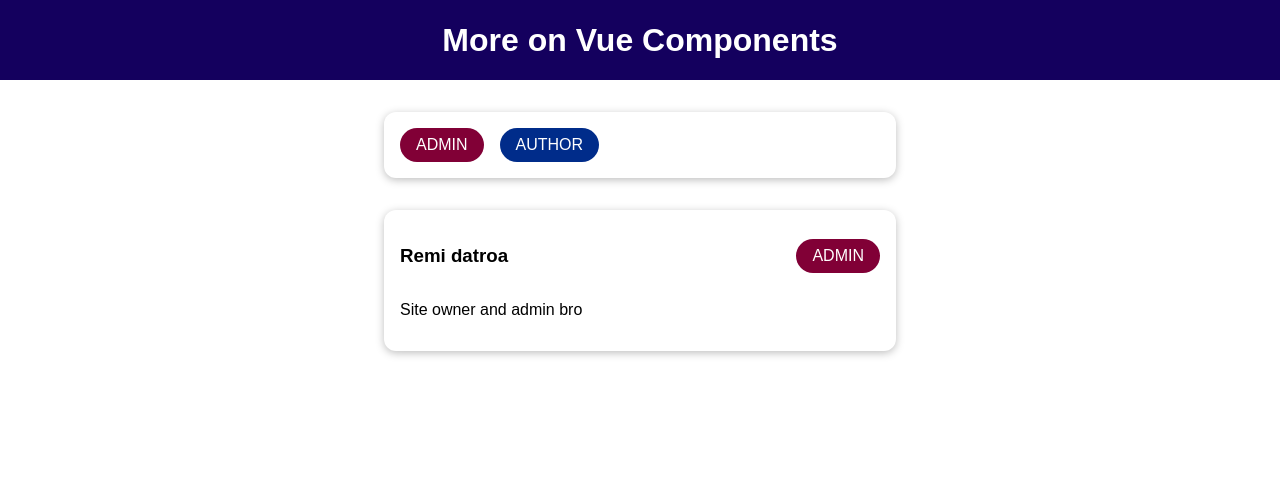
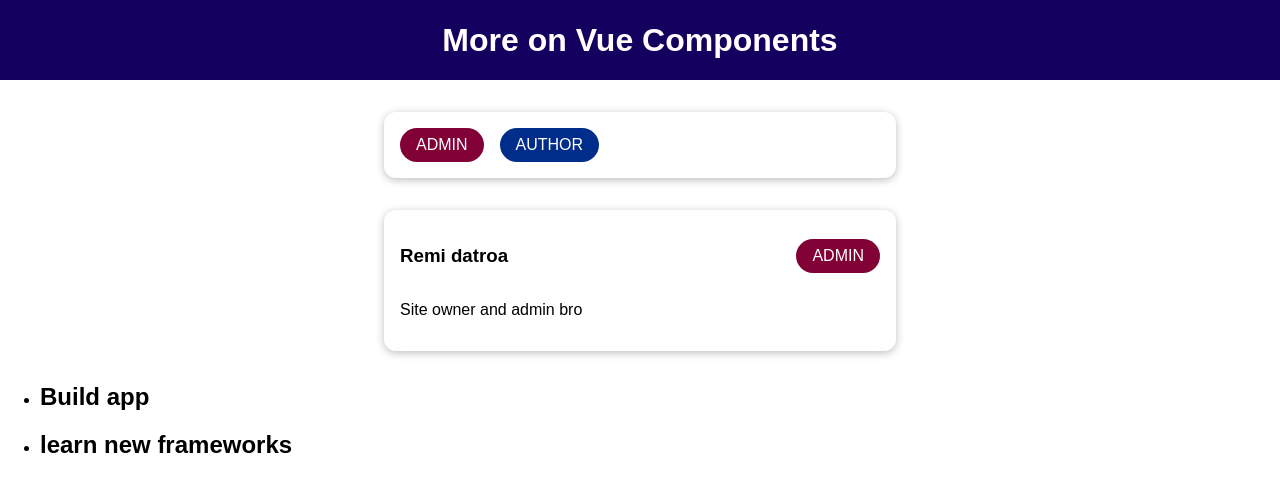
Before and after one commit to remidatroa/explorer, a Vue app in the folder vuejs/cmp-adv-01-starting-setup/: page / in a window 1280 px wide. Shown: the top 492 px of the page. Built offline with nearby package versions, Linux system fonts and the light colour scheme.

Commit message:
scoped slot and slotProps, displayed in the parents as object

```diff
--- a/vuejs/cmp-adv-01-starting-setup/src/App.vue
+++ b/vuejs/cmp-adv-01-starting-setup/src/App.vue
@@ -7,6 +7,11 @@
       :info-text="activeUser.description"
       :role="activeUser.role"
     ></user-info>
+    <course-goals>
+      <template #default="slotProps">
+        <h2>{{slotProps.item}}</h2>
+      </template>
+    </course-goals>
   </div>
 </template>
 
@@ -14,13 +19,14 @@
   import TheHeader from './components/TheHeader.vue';
   import BadgeList from './components/BadgeList.vue';
   import UserInfo from './components/UserInfo.vue';
-
+  import CourseGoals from './components/CourseGoals.vue';
 
   export default {
     components:{
       TheHeader,
       BadgeList,
-      UserInfo
+      UserInfo,
+      CourseGoals
     },
   data() {
     return {
--- /dev/null
+++ b/vuejs/cmp-adv-01-starting-setup/src/components/CourseGoals.vue
@@ -0,0 +1,21 @@
+<template>
+  <ul>
+    <li v-for="goal in goals" :key="goal">
+        <slot :item="goal"></slot>
+    </li>
+  </ul>
+</template>
+
+<script>
+export default {
+    data() {
+        return {
+            goals: ['Build app', 'learn new frameworks']
+        }
+    }
+}
+</script>
+
+<style>
+
+</style>
```
